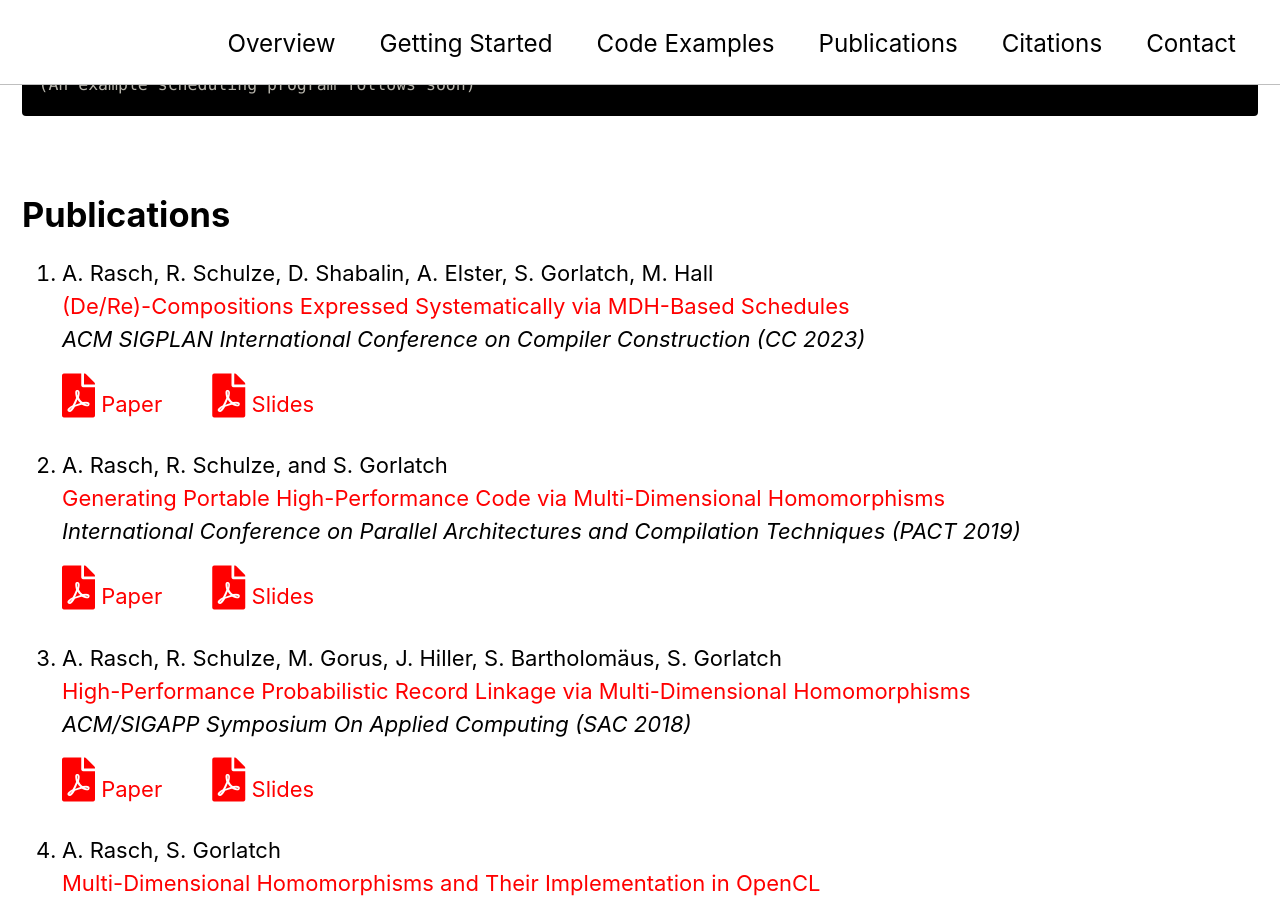
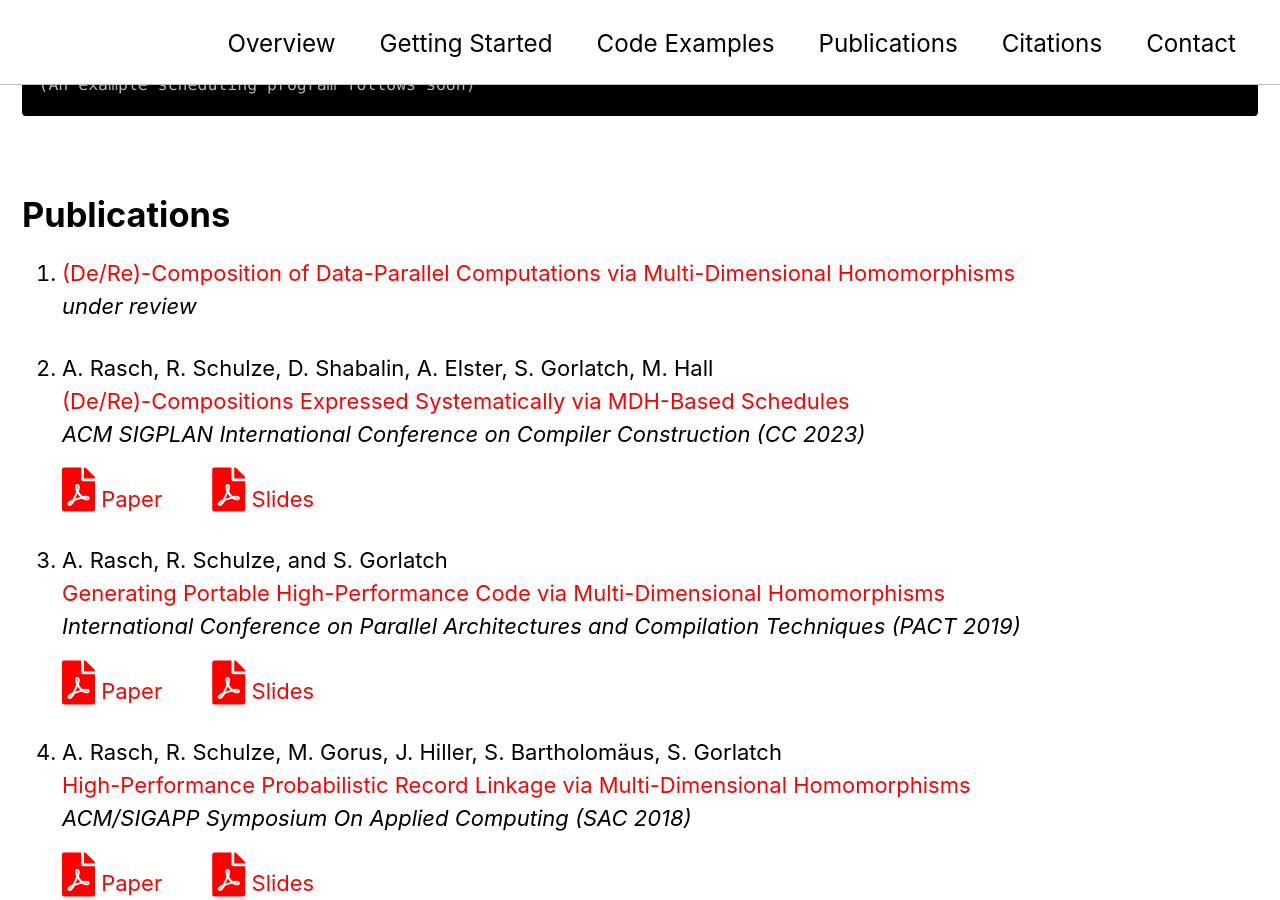
Before and after one commit to mdh-lang/mdh-lang.github.io, a Jekyll site: the page built from index.md, in a window 1280 px wide and 900 px high, scrolled down 4210 px. Built offline with Jekyll 4.4.1, drawn with Linux system fonts in a browser that asks for light colours; cached includes are drawn as plain includes.

Commit message:
Add TOPLAS publication (#16)

```diff
--- a/index.md
+++ b/index.md
@@ -298,25 +298,28 @@ By incorporating the user into the optimization process, we enable two major adv
 <br>
 # Publications
 
-1.  A. Rasch, R. Schulze, D. Shabalin, A. Elster, S. Gorlatch, M. Hall \\
+1.  [(De/Re)-Composition of Data-Parallel Computations via Multi-Dimensional Homomorphisms](https://mdh-lang.org/under_review/) \\
+    *under review*
+
+2.  A. Rasch, R. Schulze, D. Shabalin, A. Elster, S. Gorlatch, M. Hall \\
     [(De/Re)-Compositions Expressed Systematically via MDH-Based Schedules](https://dl.acm.org/doi/abs/10.1145/3578360.3580269) \\
     *ACM SIGPLAN International Conference on Compiler Construction (CC 2023)* \\
     <a href="assets/files/publications/cc23/paper.pdf"><i class="fas fa-file-pdf" style="color: red; font-size: 2em; padding-top: .4em"></i></a> [Paper](assets/files/publications/cc23/paper.pdf)
     <a href="assets/files/publications/cc23/slides.pdf"><i class="fas fa-file-pdf" style="color: red; font-size: 2em; padding-top: .4em; padding-left: 1em"></i></a> [Slides](assets/files/publications/cc23/slides.pdf)
 
-2.  A. Rasch, R. Schulze, and S. Gorlatch \\
+3.  A. Rasch, R. Schulze, and S. Gorlatch \\
     [Generating Portable High-Performance Code via Multi-Dimensional Homomorphisms](https://ieeexplore.ieee.org/abstract/document/8891668) \\
     *International Conference on Parallel Architectures and Compilation Techniques (PACT 2019)*\\
     <a href="assets/files/publications/pact19/paper.pdf"><i class="fas fa-file-pdf" style="color: red; font-size: 2em; padding-top: .4em"></i></a> [Paper](assets/files/publications/pact19/paper.pdf)
     <a href="assets/files/publications/pact19/slides.pdf"><i class="fas fa-file-pdf" style="color: red; font-size: 2em; padding-top: .4em; padding-left: 1em"></i></a> [Slides](assets/files/publications/pact19/slides.pdf)
 
-3.  A. Rasch, R. Schulze, M. Gorus, J. Hiller, S. Bartholomäus, S. Gorlatch \\
+4.  A. Rasch, R. Schulze, M. Gorus, J. Hiller, S. Bartholomäus, S. Gorlatch \\
     [High-Performance Probabilistic Record Linkage via Multi-Dimensional Homomorphisms](https://dl.acm.org/doi/abs/10.1145/3297280.3297330) \\
     *ACM/SIGAPP Symposium On Applied Computing (SAC 2018)*\\
     <a href="assets/files/publications/sac18/paper.pdf"><i class="fas fa-file-pdf" style="color: red; font-size: 2em; padding-top: .4em"></i></a> [Paper](assets/files/publications/sac18/paper.pdf)
     <a href="assets/files/publications/sac18/slides.pdf"><i class="fas fa-file-pdf" style="color: red; font-size: 2em; padding-top: .4em; padding-left: 1em"></i></a> [Slides](assets/files/publications/sac18/slides.pdf)
 
-4.  A. Rasch, S. Gorlatch \\
+5.  A. Rasch, S. Gorlatch \\
     [Multi-Dimensional Homomorphisms and Their Implementation in OpenCL](https://link.springer.com/article/10.1007/s10766-017-0508-z) \\
     *International Journal of Parallel Programming (IJPP 2018)*\\
     <a href="assets/files/publications/ijpp18/paper.pdf"><i class="fas fa-file-pdf" style="color: red; font-size: 2em; padding-top: .4em"></i></a> [Paper](assets/files/publications/ijpp18/paper.pdf)
```
